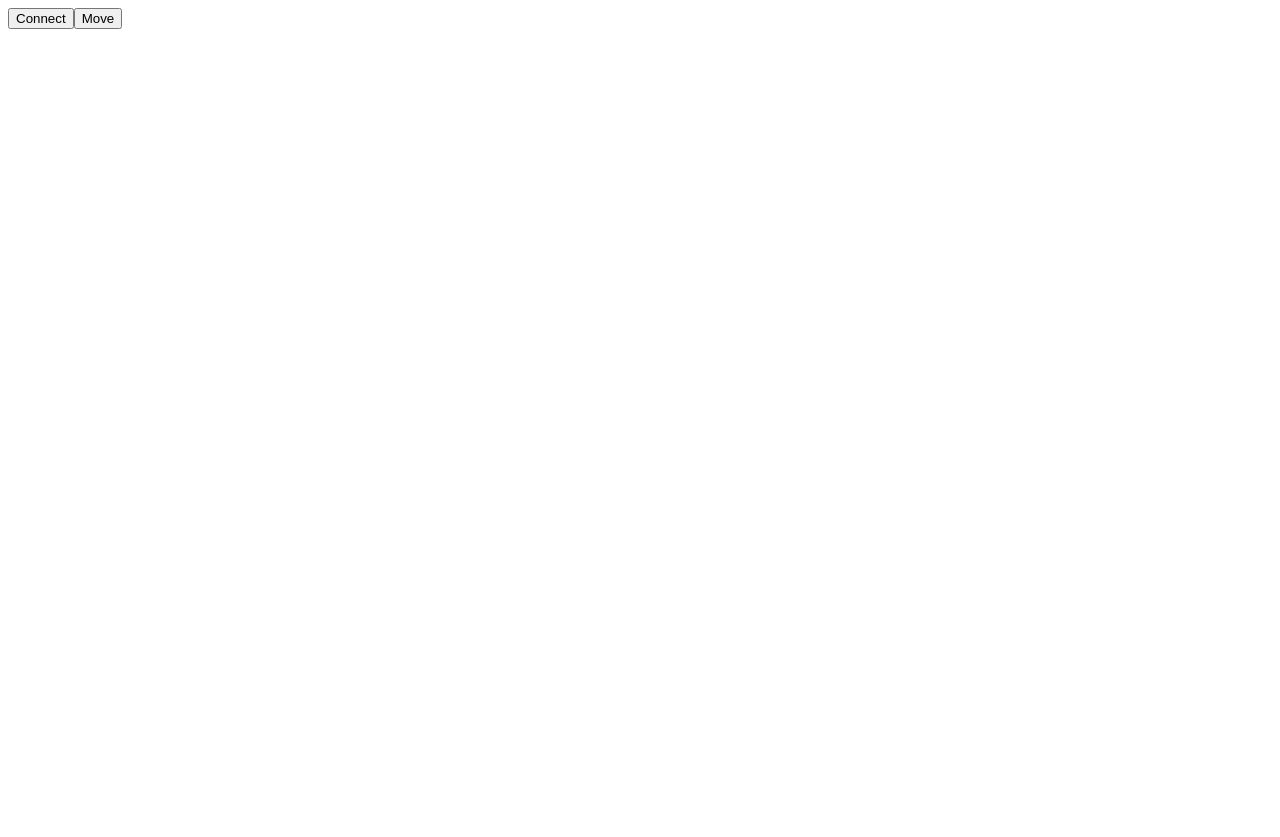
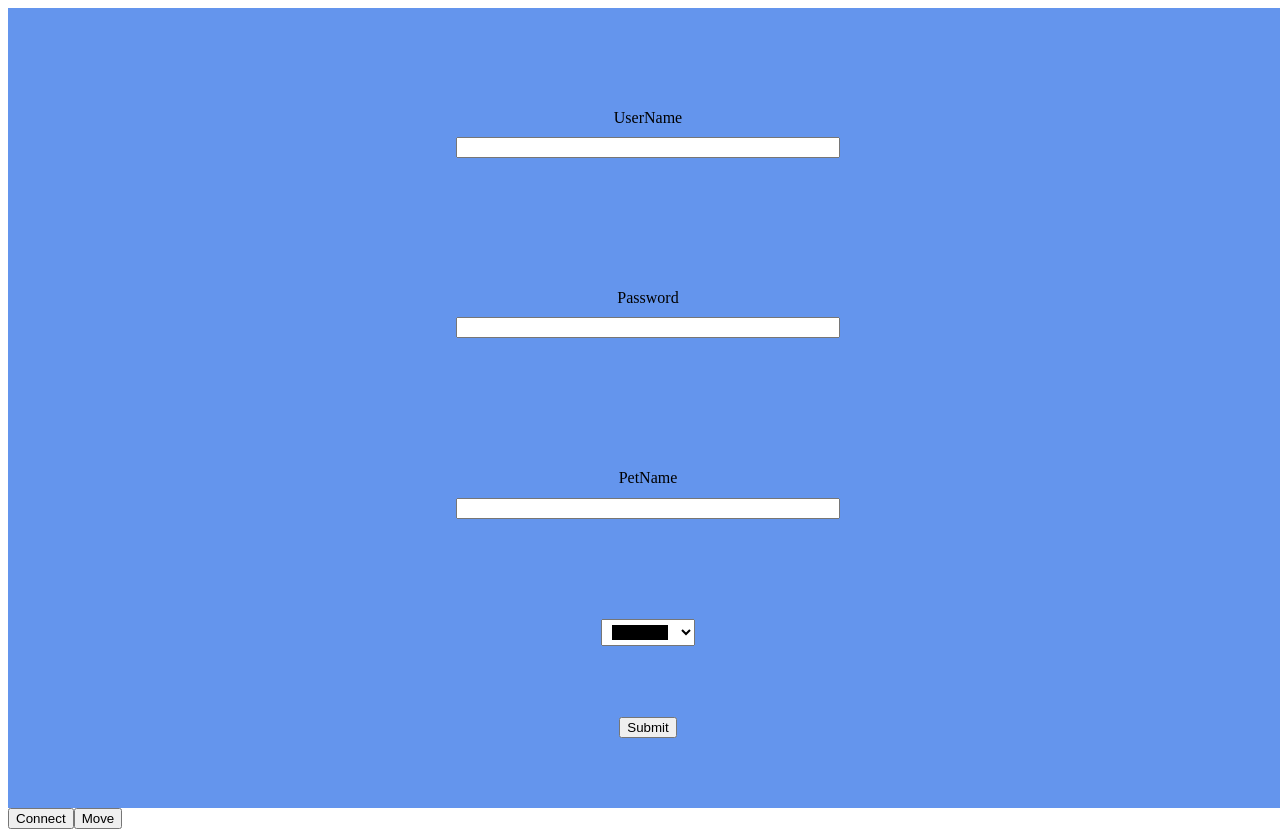
Before and after one commit to josedavms13/tamagotchi-fe, a React (Vite) app: page / in a window 1280 px wide. Before the commit the page ends 800 px from the top, so only its background shows below. Built offline with nearby package versions, Linux system fonts and the light colour scheme.

Commit message:
LoginPage.tsx

```diff
--- a/src/App.tsx
+++ b/src/App.tsx
@@ -1,5 +1,6 @@
 import {useRef} from "react";
 import {WebSockets} from "./Classes/WebSockets/WebSockets.ts";
+import {Register} from "./Components/Register/Register.tsx";
 
 function App() {
 
@@ -9,6 +10,7 @@ function App() {
 
    return (
       <>
+         <Register username={null} password={null} petName={null} perColor={null} />
          <button onClick={ () => sockets.current.connect(
             {
                onError: () => console.log("Connected"),
--- a/src/Components/Register/Register.tsx
+++ b/src/Components/Register/Register.tsx
@@ -4,15 +4,15 @@ import "./resgisterStyles.css"
 export function Register({username, password, petName, perColor}: IResgisterTypes) {
    return(
       <div className="register">
-         <div className="userName">
+         <div className="infoSpace">
             <label form="userName">UserName</label>
             <input type="text">{username}</input>
          </div>
-         <div className="password">
+         <div className="infoSpace">
             <label form="password">Password</label>
             <input type="password">{password}</input>
          </div>
-         <div className="petName">
+         <div className="infoSpace">
             <label form="petName">PetName</label>
             <input type="text">{petName}</input>
          </div>
--- a/src/Components/Register/resgisterStyles.css
+++ b/src/Components/Register/resgisterStyles.css
@@ -0,0 +1,21 @@
+.register{
+    width: 100vw;
+    height: 100vh;
+    display: flex;
+    flex-direction: column;
+    align-items: center;
+    justify-content: space-evenly;
+    background-color: cornflowerblue;
+
+}
+
+.infoSpace{
+    display: flex;
+    flex-direction: column;
+    text-align: center;
+    margin: 10px;
+    padding: 10px;
+    height: 70px;
+    width: 30%;
+    justify-content: space-evenly;
+}
```
Also changed, not shown: src/Components/Register/resgisterTypes.ts (+4 -4 lines).
